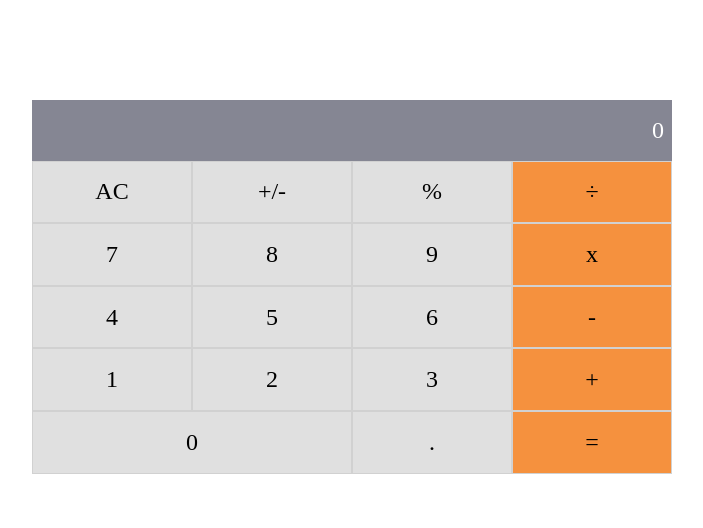
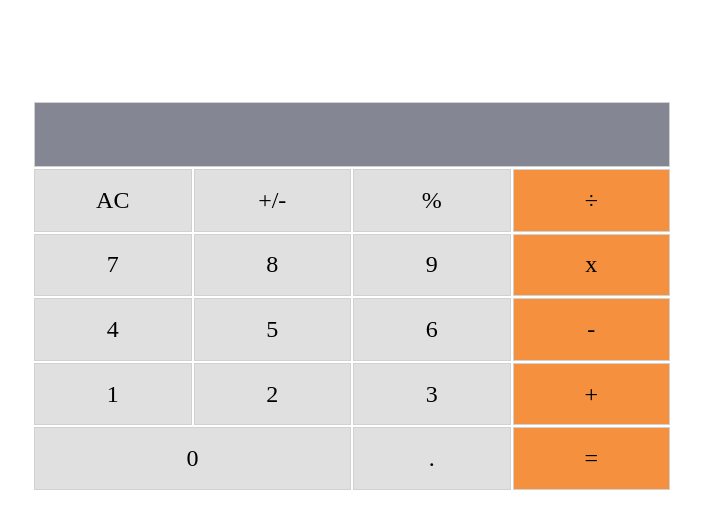
Before and after one commit to GoddessNgozi/Mathmagician, a React (Create React App) app: page / in a window 1280 px wide. Shown: the top 528 px of the page, without its empty margins (288-991 px from the left). Built offline with nearby package versions, Linux system fonts and the light colour scheme.

Commit message:
Implement event handlers using math logic

```diff
--- a/src/components/Calculator.js
+++ b/src/components/Calculator.js
@@ -1,41 +1,61 @@
 /* eslint-disable */
 
 import React from 'react';
+import calculate from '../logic/calculate';
 
 class Calculator extends React.Component {
+  constructor(props) {
+    super(props);
+    this.state = {
+      total: null,
+      next: null,
+      operation: null,
+    };
+    this.mathMagic = this.mathMagic.bind(this);
+  }
+
+  mathMagic(e) {
+    this.setState(calculate(this.state, e.target.textContent));
+  }
+
   render() {
+    const { total, next, operation } = this.state;
     return (
-      <table className="container">
-        <tr className="screen">0</tr>
-        <tr className="row">
-          <td className="button">AC</td>
-          <td className="button">+/-</td>
-          <td className="button">%</td>
-          <td className="button col-4">&#xf7;</td>
-        </tr>
-        <tr className="row">
-          <td className="button">7</td>
-          <td className="button">8</td>
-          <td className="button">9</td>
-          <td className="button col-4">x</td>
-        </tr>
-        <tr className="row">
-          <td className="button">4</td>
-          <td className="button">5</td>
-          <td className="button">6</td>
-          <td className="button col-4">-</td>
-        </tr>
-        <tr className="row">
-          <td className="button">1</td>
-          <td className="button">2</td>
-          <td className="button">3</td>
-          <td className="button col-4">+</td>
-        </tr>
-        <tr className="row">
-          <td className="button span-2">0</td>
-          <td className="button">.</td>
-          <td className="button col-4">=</td>
-        </tr>
+      <table>
+        <tbody>
+          <tr>
+            <td className="screen" colspan="4">{total}{operation}{next}</td>
+          </tr>
+          <tr>
+            <td onClick={this.mathMagic}>AC</td>
+            <td onClick={this.mathMagic}>+/-</td>
+            <td onClick={this.mathMagic}>%</td>
+            <td className="col-4" onClick={this.mathMagic}>&#xf7;</td>
+          </tr>
+          <tr>
+            <td onClick={this.mathMagic}>7</td>
+            <td onClick={this.mathMagic}>8</td>
+            <td onClick={this.mathMagic}>9</td>
+            <td className="col-4" onClick={this.mathMagic}>x</td>
+          </tr>
+          <tr>
+            <td onClick={this.mathMagic}>4</td>
+            <td onClick={this.mathMagic}>5</td>
+            <td onClick={this.mathMagic}>6</td>
+            <td className="col-4">-</td>
+          </tr>
+          <tr>
+            <td onClick={this.mathMagic}>1</td>
+            <td onClick={this.mathMagic}>2</td>
+            <td onClick={this.mathMagic}>3</td>
+            <td className="col-4" onClick={this.mathMagic}>+</td>
+          </tr>
+          <tr>
+            <td colspan="2" onClick={this.mathMagic}>0</td>
+            <td onClick={this.mathMagic}>.</td>
+            <td className="col-4" onClick={this.mathMagic}>=</td>
+          </tr>
+        </tbody>
       </table>
     );
   }
--- a/src/index.css
+++ b/src/index.css
@@ -4,29 +4,13 @@
   box-sizing: border-box;
 }
 
-.container {
-  display: flex;
-  flex-direction: column;
-  align-items: center;
-  justify-content: center;
+table {
+  width: 50%;
+  margin: auto;
   margin-top: 100px;
 }
 
-.row {
-  display: flex;
-  width: 50%;
-}
-
-.screen {
-  background: #858693;
-  width: 50%;
-  padding: 0.7em 0.5rem;
-  text-align: right;
-  font-size: 1.5rem;
-  color: white;
-}
-
-.button {
+td {
   width: 25%;
   background: #e0e0e0;
   padding: 0.7em 0.5rem;
@@ -35,11 +19,15 @@
   border: 1px solid #d1d1d1;
 }
 
-.span-2 {
-  width: 50%;
+.screen {
+  background: #858693;
+  text-align: right;
+  height: 65px;
+  padding: 0.7em 0.5rem;
+  font-size: 1.5rem;
+  color: white;
 }
 
 .col-4 {
   background: #f5913e;
-  text-align: center;
 }
```
